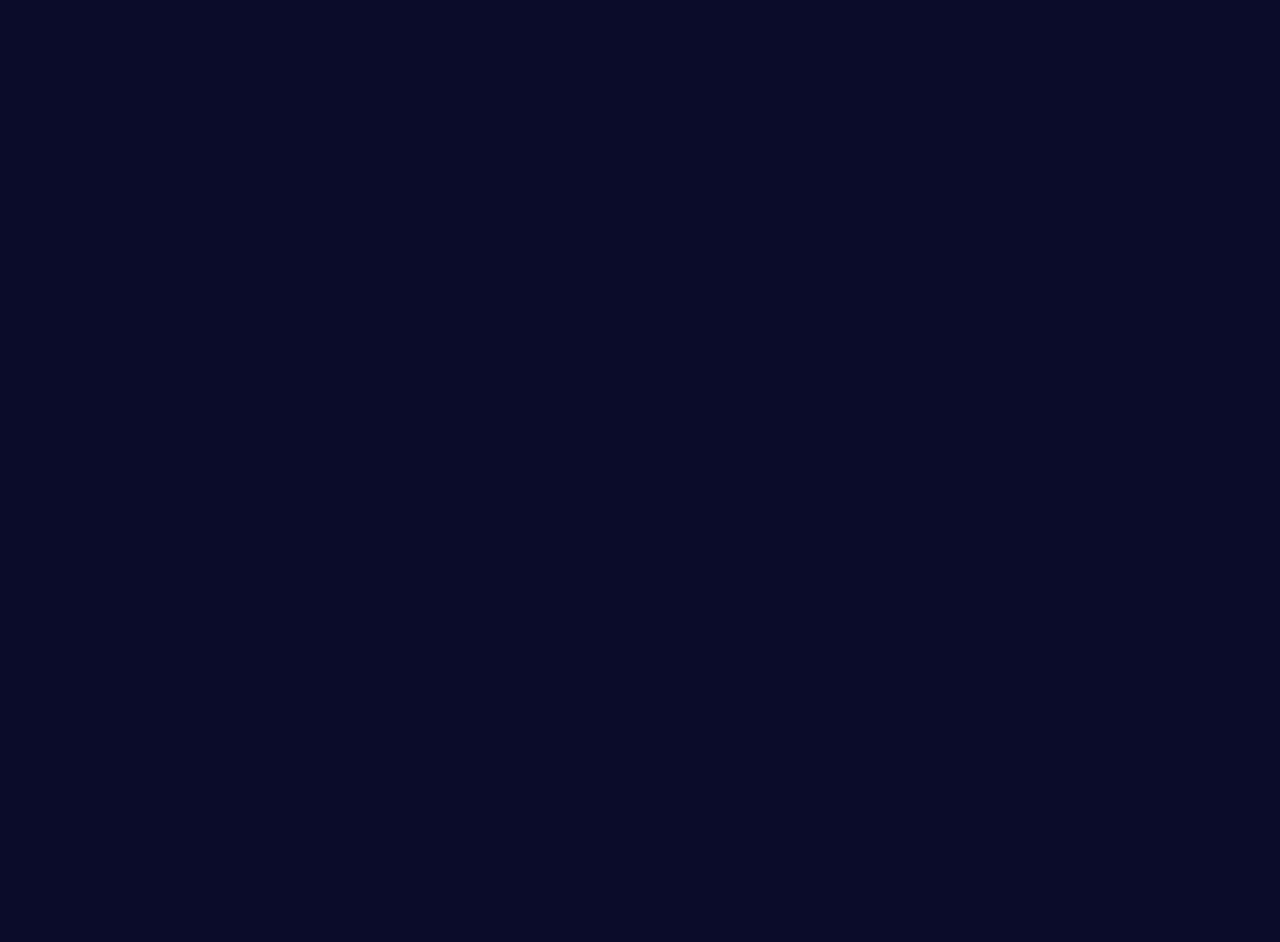
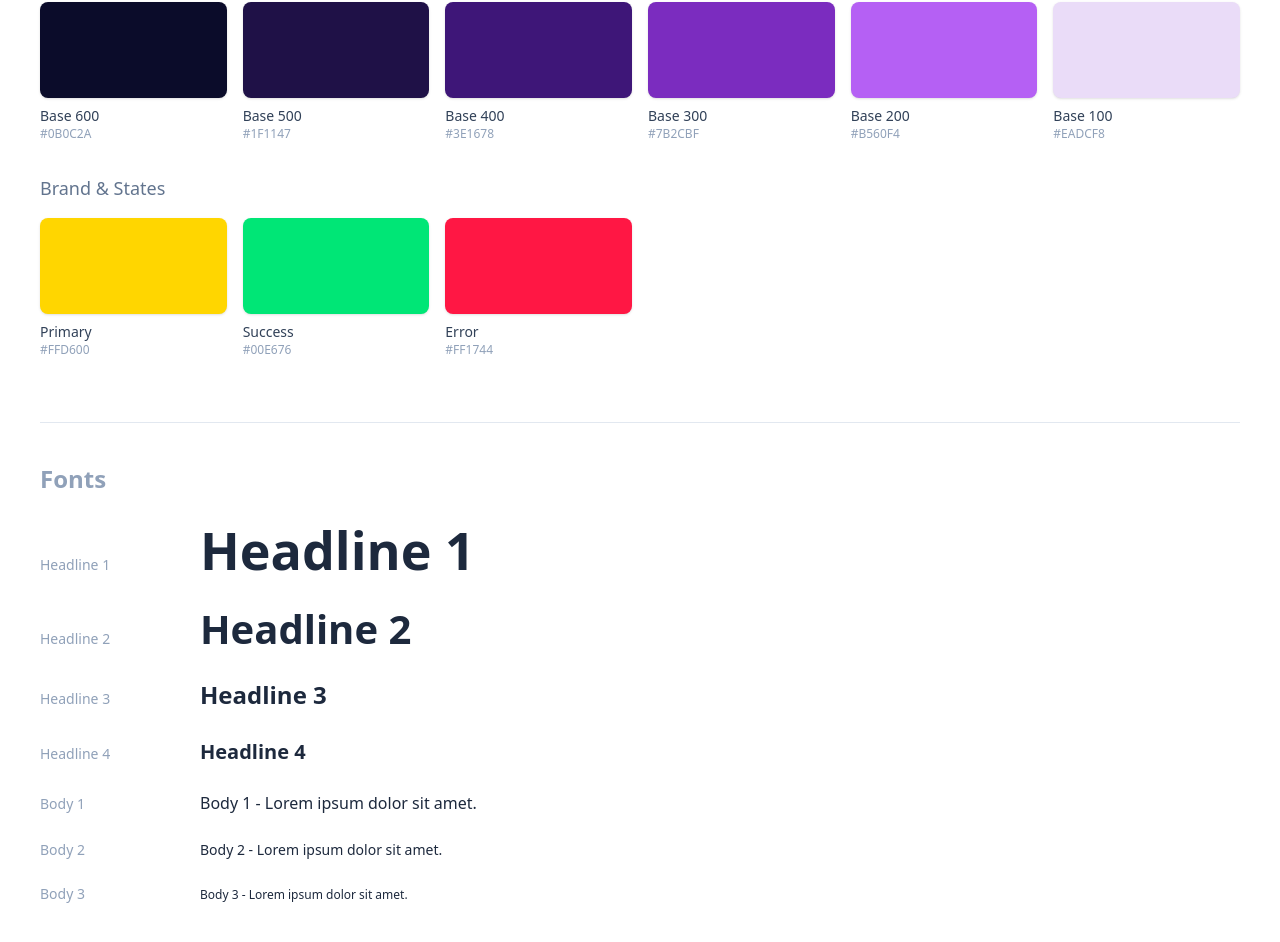
Before and after one commit to bzforest/clutch-chronicles, a React (Vite) app: page / in a window 1280 px wide. Shown: the part 218-1160 px from the top of the page. Before the commit the page ends 800 px from the top, so only its background shows below. Built offline with nearby package versions, Linux system fonts and the light colour scheme.

Commit message:
feat: add DesignSystem component

```diff
--- a/src/App.jsx
+++ b/src/App.jsx
@@ -1,11 +1,12 @@
 import "./App.css";
+import DesignSystem from "./components/DesignSystem";
 
 function App() {
   return (
     <>
-      <h1 className="text-brand-primary text-headline-1 ">
-        My First React App on Vite
-      </h1>
+      <div>
+        <DesignSystem />
+      </div>
     </>
   );
 }
--- /dev/null
+++ b/src/components/DesignSystem.jsx
@@ -0,0 +1,94 @@
+import React from 'react';
+
+function DesignSystem() {
+  return (
+    <div className="min-h-screen bg-white p-10 font-sans">
+      <h1 className="text-4xl font-bold text-slate-800 mb-10">Design System</h1>
+
+      {/* --- SECTION 1: COLORS --- */}
+      <div className="mb-16">
+        <h2 className="text-2xl font-semibold text-slate-400 mb-6">Colors</h2>
+
+        {/* Base Colors (Navy/Purple) */}
+        <h3 className="text-lg text-slate-500 mb-4">Base</h3>
+        <div className="grid grid-cols-6 gap-4 mb-8">
+          <ColorSwatch name="Base 600" colorClass="bg-base-600" hex="#0B0C2A" textColor="text-white" />
+          <ColorSwatch name="Base 500" colorClass="bg-base-500" hex="#1F1147" textColor="text-white" />
+          <ColorSwatch name="Base 400" colorClass="bg-base-400" hex="#3E1678" textColor="text-white" />
+          <ColorSwatch name="Base 300" colorClass="bg-base-300" hex="#7B2CBF" textColor="text-white" />
+          <ColorSwatch name="Base 200" colorClass="bg-base-200" hex="#B560F4" textColor="text-black" />
+          <ColorSwatch name="Base 100" colorClass="bg-base-100" hex="#EADCF8" textColor="text-black" />
+        </div>
+
+        {/* Brand & States */}
+        <h3 className="text-lg text-slate-500 mb-4">Brand & States</h3>
+        <div className="grid grid-cols-6 gap-4">
+          <ColorSwatch name="Primary" colorClass="bg-brand-primary" hex="#FFD600" textColor="text-black" />
+          <ColorSwatch name="Success" colorClass="bg-state-success" hex="#00E676" textColor="text-black" />
+          <ColorSwatch name="Error" colorClass="bg-state-error" hex="#FF1744" textColor="text-white" />
+        </div>
+      </div>
+
+      <hr className="my-10 border-slate-200" />
+
+      {/* --- SECTION 2: TYPOGRAPHY --- */}
+      <div>
+        <h2 className="text-2xl font-semibold text-slate-400 mb-6">Fonts</h2>
+
+        <div className="space-y-6 text-slate-800">
+          <div className="flex items-baseline gap-8">
+            <span className="w-32 text-slate-400 text-sm">Headline 1</span>
+            <span className="text-headline-1">Headline 1</span>
+          </div>
+
+          <div className="flex items-baseline gap-8">
+            <span className="w-32 text-slate-400 text-sm">Headline 2</span>
+            <span className="text-headline-2">Headline 2</span>
+          </div>
+
+          <div className="flex items-baseline gap-8">
+            <span className="w-32 text-slate-400 text-sm">Headline 3</span>
+            <span className="text-headline-3">Headline 3</span>
+          </div>
+
+          <div className="flex items-baseline gap-8">
+            <span className="w-32 text-slate-400 text-sm">Headline 4</span>
+            <span className="text-headline-4">Headline 4</span>
+          </div>
+
+          <div className="flex items-baseline gap-8">
+            <span className="w-32 text-slate-400 text-sm">Body 1</span>
+            <span className="text-body-1">Body 1 - Lorem ipsum dolor sit amet.</span>
+          </div>
+
+          <div className="flex items-baseline gap-8">
+            <span className="w-32 text-slate-400 text-sm">Body 2</span>
+            <span className="text-body-2">Body 2 - Lorem ipsum dolor sit amet.</span>
+          </div>
+
+          <div className="flex items-baseline gap-8">
+            <span className="w-32 text-slate-400 text-sm">Body 3</span>
+            <span className="text-body-3">Body 3 - Lorem ipsum dolor sit amet.</span>
+          </div>
+        </div>
+      </div>
+    </div>
+  );
+}
+
+// Component ย่อยสำหรับแสดงกล่องสี (เพื่อความสวยงามและไม่รก)
+function ColorSwatch({ name, colorClass, hex, textColor }) {
+  return (
+    <div className="flex flex-col">
+      <div className={`h-24 w-full rounded-lg shadow-sm flex items-center justify-center ${colorClass}`}>
+        {/* แสดงชื่อ class ข้างในกล่องสีเลย จะได้เช็คสีได้ง่ายๆ */}
+      </div>
+      <div className="mt-2">
+        <p className="font-medium text-slate-700 text-sm">{name}</p>
+        <p className="text-slate-400 text-xs">{hex}</p>
+      </div>
+    </div>
+  );
+}
+
+export default DesignSystem;
```
